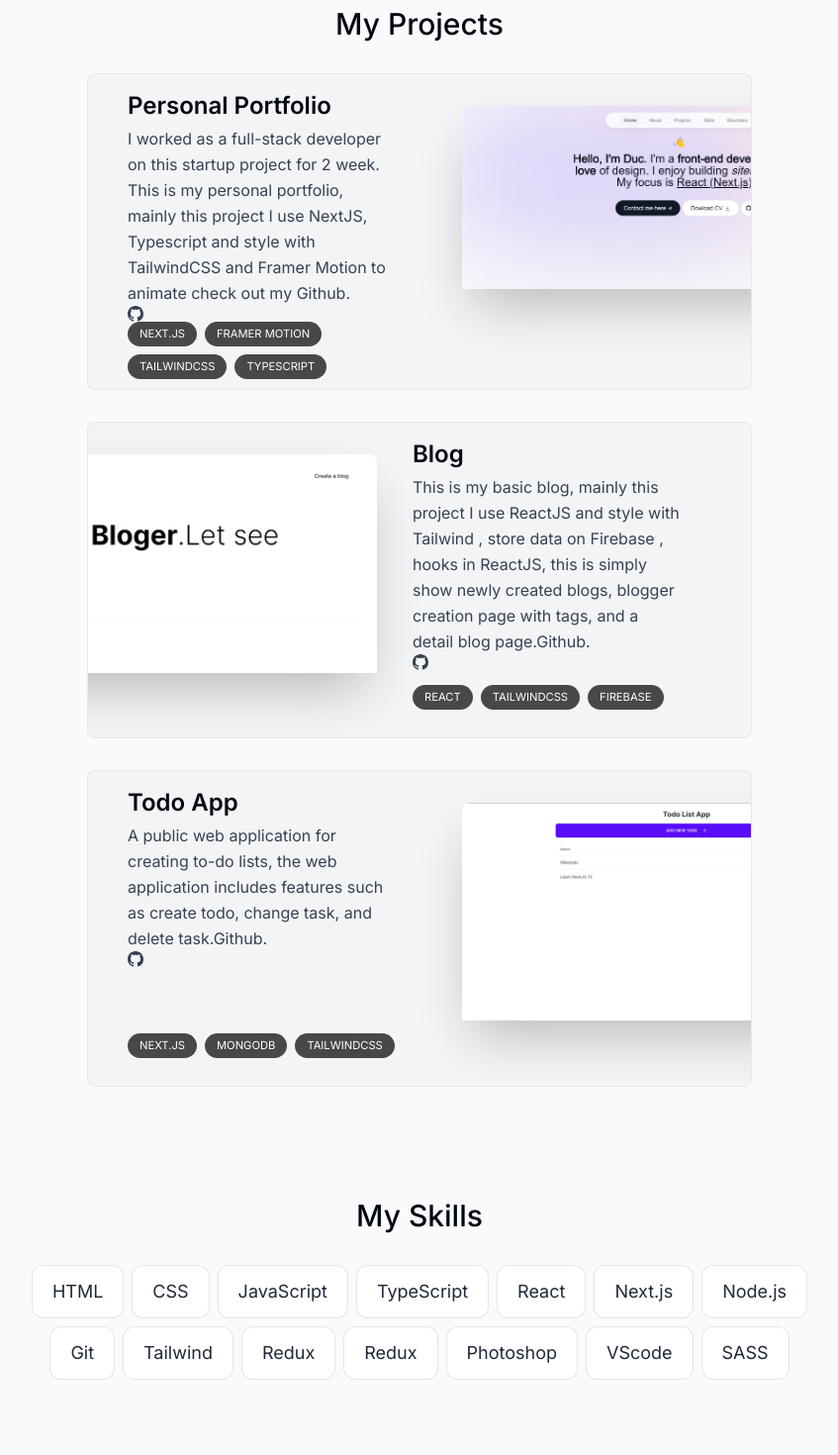
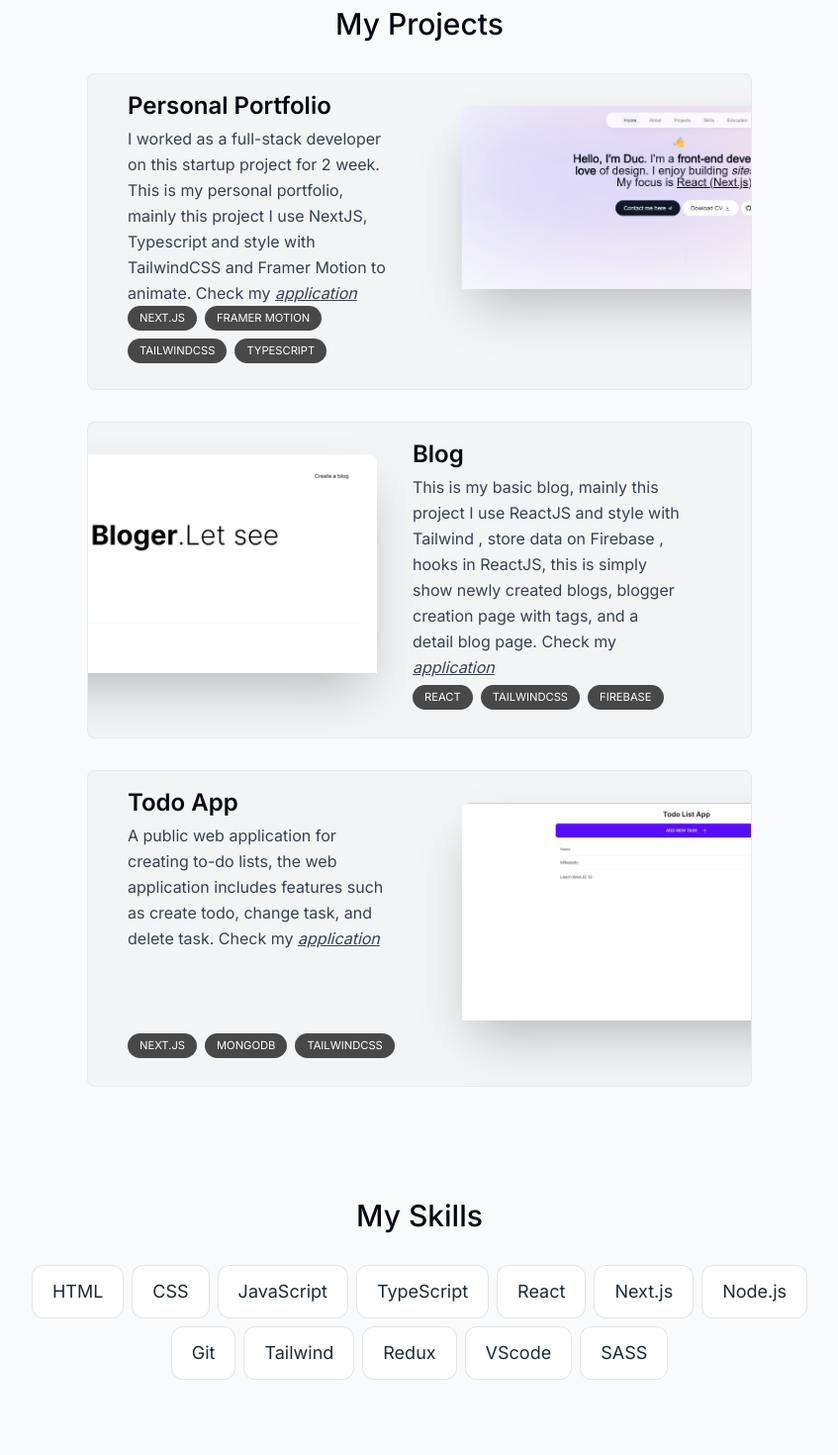
Before and after one commit to kind012/portfolio-tranthienduc, a Next.js app: page / in a window 1280 px wide. Shown: the part 1120-2590 px from the top of the page at 99% size, without its empty margins (216-1063 px from the left). Built offline with nearby package versions, Linux system fonts and the light colour scheme.

Commit message:
change logic and data

```diff
--- a/components/project.tsx
+++ b/components/project.tsx
@@ -14,7 +14,7 @@ const Project = ({
   description,
   tags,
   imageUrl,
-  linkrepo,
+  linkapp,
 }: ProjectProps) => {
   const ref = useRef<HTMLDivElement>(null);
   const { scrollYProgress } = useScroll({
@@ -42,9 +42,8 @@ const Project = ({
           "
           >
             {description}
-            <a href={linkrepo}>
-              Github.
-              <BsGithub />
+            <a href={linkapp} className="underline italic" target="_blank">
+              application
             </a>
           </p>
 
--- a/lib/data.ts
+++ b/lib/data.ts
@@ -48,26 +48,26 @@ export const projectsData = [
   {
     title: "Personal Portfolio",
     description:
-      "I worked as a full-stack developer on this startup project for 2 week. This is my personal portfolio, mainly this project I use NextJS, Typescript and style with TailwindCSS  and Framer Motion to animate check out my ",
+      "I worked as a full-stack developer on this startup project for 2 week. This is my personal portfolio, mainly this project I use NextJS, Typescript and style with TailwindCSS  and Framer Motion to animate. Check my ",
     tags: ["Next.js", "Framer Motion", "TailwindCSS", "Typescript"],
     imageUrl: PortfolioPicture,
-    linkrepo: "https://github.com/kind012/portfolio-tranthienduc",
+    linkapp: "https://github.com/kind012/portfolio-tranthienduc",
   },
   {
     title: "Blog",
     description:
-      "  This is my basic blog, mainly this project I use ReactJS and style with Tailwind , store data on Firebase , hooks in ReactJS, this is simply show newly created blogs, blogger creation page with tags, and a detail blog page.",
+      "  This is my basic blog, mainly this project I use ReactJS and style with Tailwind , store data on Firebase , hooks in ReactJS, this is simply show newly created blogs, blogger creation page with tags, and a detail blog page. Check my ",
     tags: ["React", "TailwindCSS", "Firebase"],
     imageUrl: Blog,
-    linkrepo: "https://github.com/kind012/blog-duc",
+    linkapp: "https://blog-duc.netlify.app/",
   },
   {
     title: "Todo App",
     description:
-      "A public web application for creating to-do lists, the web application includes features such as create todo, change task, and delete task.",
+      "A public web application for creating to-do lists, the web application includes features such as create todo, change task, and delete task. Check my ",
     tags: ["Next.js", "MongoDB", "TailwindCSS"],
     imageUrl: TodoApp,
-    linkrepo: "https://github.com/kind012/todoapp-duc",
+    linkapp: "https://todoapp-duc-1yukcb7du-kind012.vercel.app/",
   },
 ] as const;
 
@@ -82,8 +82,6 @@ export const skillsData = [
   "Git",
   "Tailwind",
   "Redux",
-  "Redux",
-  "Photoshop",
   "VScode",
   "SASS",
 ] as const;
```
